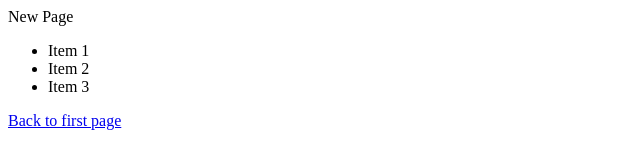
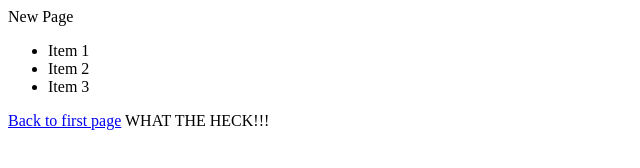
Before and after one commit to MrFirestone/HTML5TestStack, a plain HTML site: page second.html in a window 1280 px wide. Shown: the whole page, without its empty margins (0-640 px from the left). Drawn offline with Linux system fonts and the light colour scheme.

Commit message:
Yet Another Try

```diff
--- a/second.html
+++ b/second.html
@@ -7,5 +7,6 @@
       <li>Item 3</li>
     </ul>
     <a href="index.html">Back to first page</a>
+    WHAT THE HECK!!!
   </body>
 </html>
```
